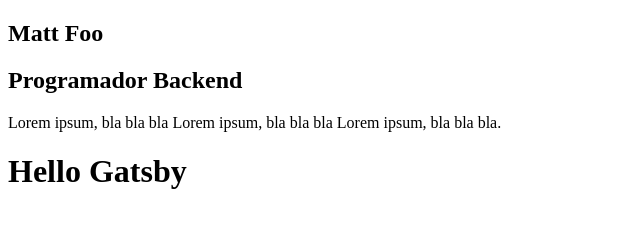
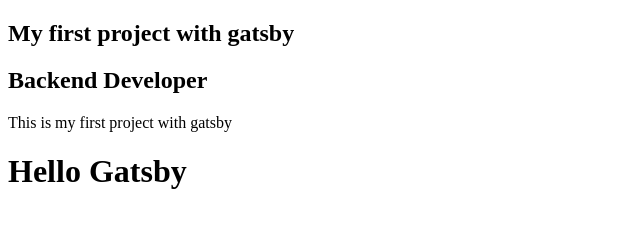
Before and after one commit to renanlimabl/first-gatsby-project, a Gatsby site: page / in a window 1280 px wide. Shown: the whole page, without its empty margins (0-640 px from the left). Built offline with nearby package versions, Linux system fonts and the light colour scheme; Gatsby itself is replaced by a stand-in of ours.

Commit message:
Adiciona graphql (StaticQuery)

```diff
--- a/gatsby-config.js
+++ b/gatsby-config.js
@@ -1,6 +1,7 @@
 module.exports = {
   siteMetadata: {
     title: `My first project with gatsby`,
+    position: `Backend Developer`,
     description: `This is my first project with gatsby`,
     author: `@renanlimabl`,
   },
--- a/src/components/Profile/index.js
+++ b/src/components/Profile/index.js
@@ -1,11 +1,29 @@
 import React from 'react';
+import { StaticQuery, graphql } from 'gatsby';
 
 const Profile = () => (
-  <div class="profile-wrapper">
-    <h1>Matt Foo</h1>
-    <h2>Programador Backend</h2>
-    <p>Lorem ipsum, bla bla bla Lorem ipsum, bla bla bla Lorem ipsum, bla bla bla.</p>
-  </div>
+  <>
+    <StaticQuery
+      query={graphql`
+      query MySitemetadata {
+        site {
+          siteMetadata {
+            title
+            position
+            description
+          }
+        }
+      }
+    `}
+      render={({ site: { siteMetadata: { title, position, description } } }) => (
+        <div class="profile-wrapper">
+          <h1>{title}</h1>
+          <h2>{position}</h2>
+          <p>{description}</p>
+        </div>
+      )}
+    />
+  </>
 )
 
 export default Profile;
--- a/src/pages/index.js
+++ b/src/pages/index.js
@@ -1,5 +1,5 @@
 import React from "react"
-import { Link } from 'gatsby';
+// import { Link } from 'gatsby';
 import Layout from "../components/layout"
 import SEO from "../components/seo"
 
```
